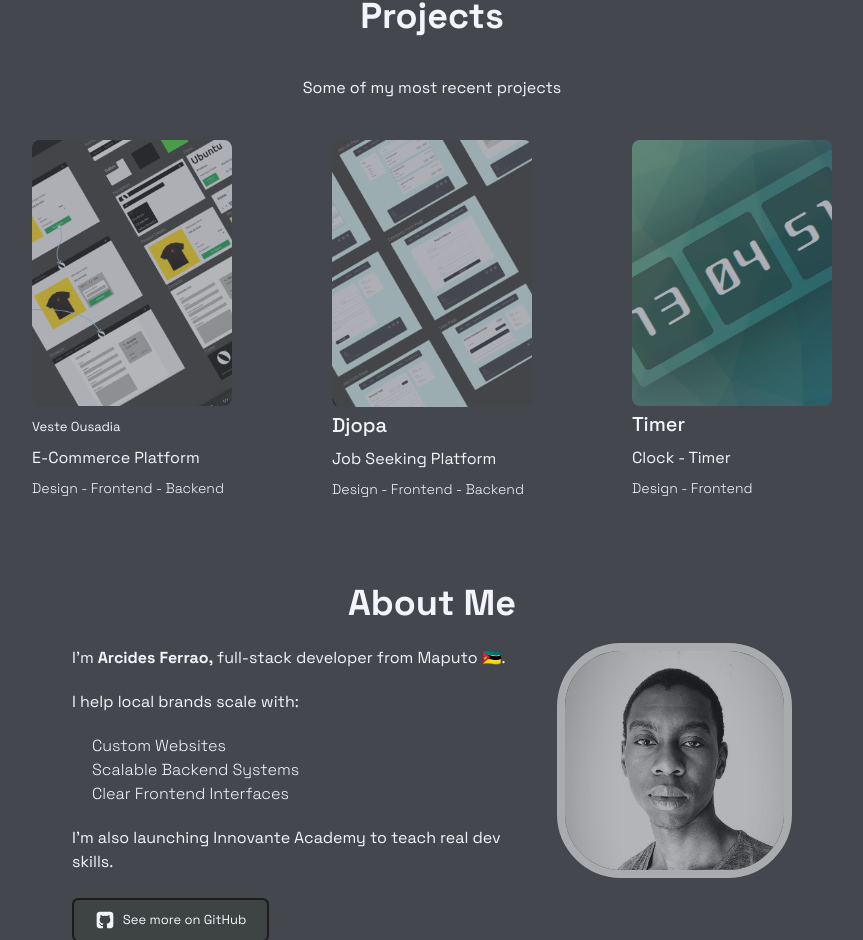
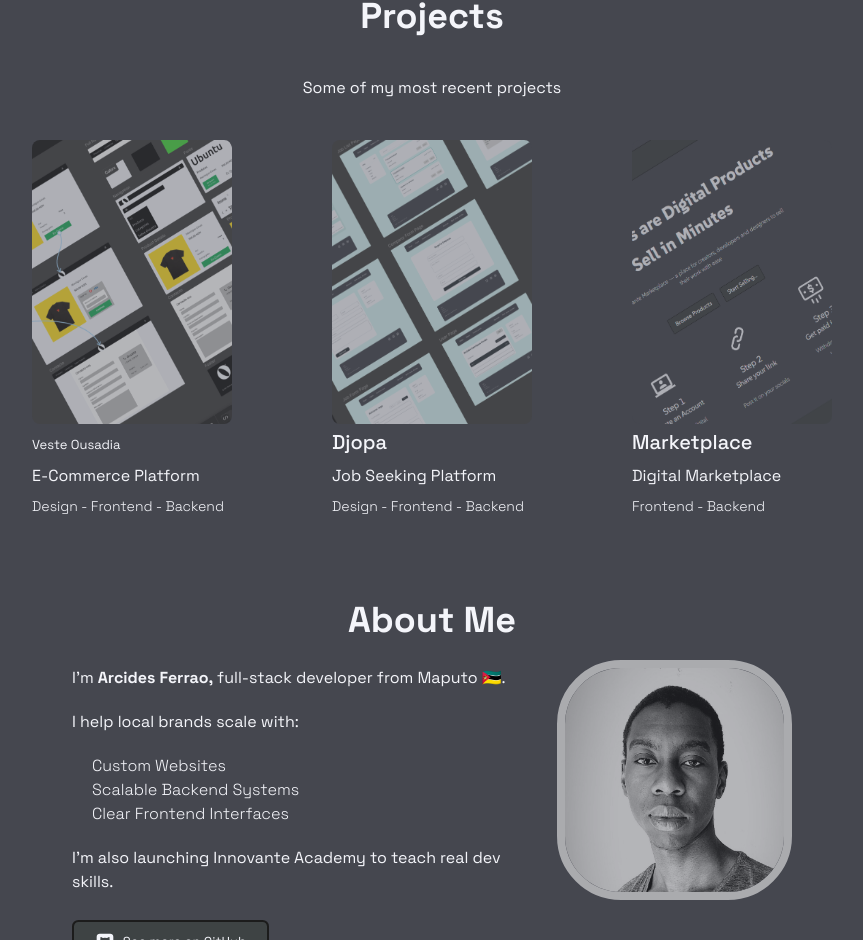
Before and after one commit to ArcidesFerrao/webstudio, a Next.js app: page / in a window 1280 px wide. Shown: the part 1071-2011 px from the top of the page, without its empty margins (208-1071 px from the left). Built offline with nearby package versions, Linux system fonts and the light colour scheme.

Commit message:
switch projects + add marketplace

```diff
--- a/src/app/components/Market.tsx
+++ b/src/app/components/Market.tsx
@@ -3,8 +3,10 @@ import React from "react";
 
 export const Market = () => {
   return (
-    <section className="flex flex-col w-full items-center gap-5 py-20">
-      <h2 className="text-4xl font-bold bg-clip-text ">Digital Products</h2>
+    <section className="flex flex-col w-full items-center gap-20 py-20">
+      <h2 className="text-4xl font-bold bg-clip-text ">
+        Explore Our Digital Resources
+      </h2>
       <div className="flex w-full gap-4">
         <div className="product-card flex flex-col gap-2">
           <div>
--- a/src/app/components/Projects.tsx
+++ b/src/app/components/Projects.tsx
@@ -47,16 +47,16 @@ export const Projects = () => {
         </div>
         <div className="project-card max-w-fit justify-self-center ">
           <Image
-            src="/assets/clock-timer.png"
+            src="/assets/digital.png"
             alt="picture"
             width={200}
             height={270}
             className="rounded-lg hover:shadow-lg transition-shadow"
           />
           <div className="flex flex-col justify-around min-h-24">
-            <h3 className="text-xl font-medium">Timer</h3>
-            <p className="">Clock - Timer</p>
-            <p className="font-extralight text-sm">Design - Frontend</p>
+            <h3 className="text-xl font-medium">Marketplace</h3>
+            <p className="">Digital Marketplace</p>
+            <p className="font-extralight text-sm">Frontend - Backend</p>
           </div>
         </div>
       </div>
--- a/src/app/globals.css
+++ b/src/app/globals.css
@@ -123,6 +123,7 @@ input:focus {
 
 img {
   opacity: 60%;
+  height: 290px;
 }
 
 img:hover {
@@ -210,13 +211,30 @@ a {
 
 .about img {
   border-radius: 4rem;
+  height: 240px;
 }
 
+footer img {
+  height: 100px;
+}
+
+.footer-links:hover {
+  background-color: var(--border-color);
+  border-radius: 0;
+}
 .footer-links {
   background-color: var(--bg);
   border: 1px solid var(--border-color);
   padding: 1rem;
   border-radius: 8px;
+  transition: all 1500ms ease-in-out;
+}
+
+.project-card {
+  display: flex;
+  flex-direction: column;
+  justify-content: space-between;
+  height: 380px;
 }
 
 .product-card button:hover,
@@ -231,7 +249,7 @@ a {
 }
 .product-card {
   transition: all 800ms ease;
-  max-width: 300px;
+  width: 300px;
   min-height: 200px;
   background-color: var(--bg-color);
   padding: 1.2rem;
```
Also changed, not shown: public/assets/digital.png (added).
